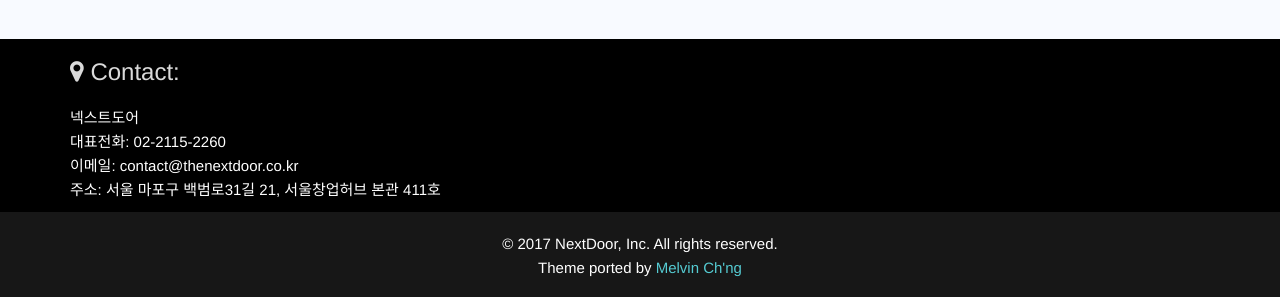
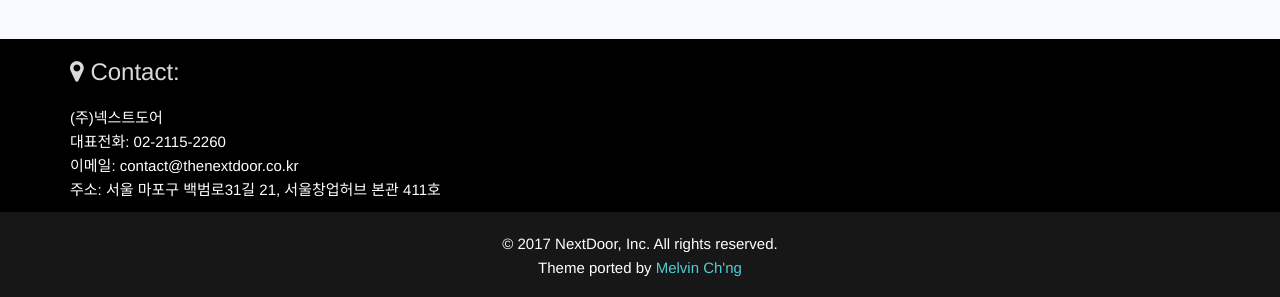
Before and after one commit to nextdoor-ai/nextdoor-ai.github.io, a Jekyll site: the page built from index.html, in a window 1280 px wide and 900 px high, scrolled down 1944 px. Shown: the part 600-897 px from the top of the window. Built offline with Jekyll 4.4.1, drawn with Linux system fonts in a browser that asks for light colours.

Commit message:
회사명 주식회사 문구 추가

```diff
--- a/_config.yml
+++ b/_config.yml
@@ -22,7 +22,7 @@
 url: "" # the base hostname & protocol for your site, e.g. http://example.com
 
 # Company Information
-company_name: 넥스트도어
+company_name: (주)넥스트도어
 address_line: 서울 마포구 백범로31길 21, 서울창업허브 본관 411호
 telephone_number: 02-2115-2260
 # fax_number: 1.800.245.357
```
